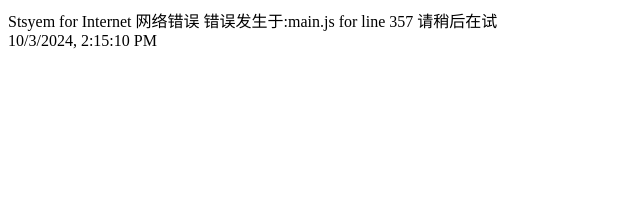
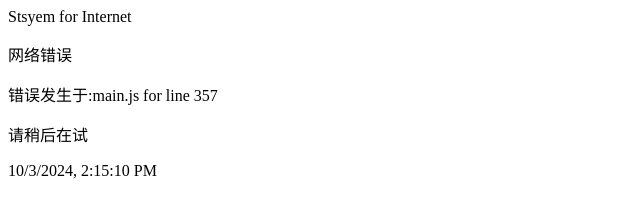
Before and after one commit to Jingduge-dg/Application-7-9, a plain HTML site: page index.html in a window 1280 px wide. Shown: the whole page, without its empty margins (0-640 px from the left). Drawn offline with Linux system fonts and the light colour scheme.

Commit message:
index.html

```diff
--- a/index.html
+++ b/index.html
@@ -3,10 +3,10 @@
 <meta http-equiv="Content-Type" content="text/html; charset=utf-8"/>
 <title>报名系统</title>
 </head>
-<h>Stsyem for Internet</h>
-<h>网络错误</h>
-<h>错误发生于:main.js for line 357</h>
-<h>请稍后在试</h>
+<p>Stsyem for Internet</p>
+<p>网络错误</p>
+<p>错误发生于:main.js for line 357</p>
+<p>请稍后在试</p>
 <body>
 <div id="datetime">
 <script>
```
